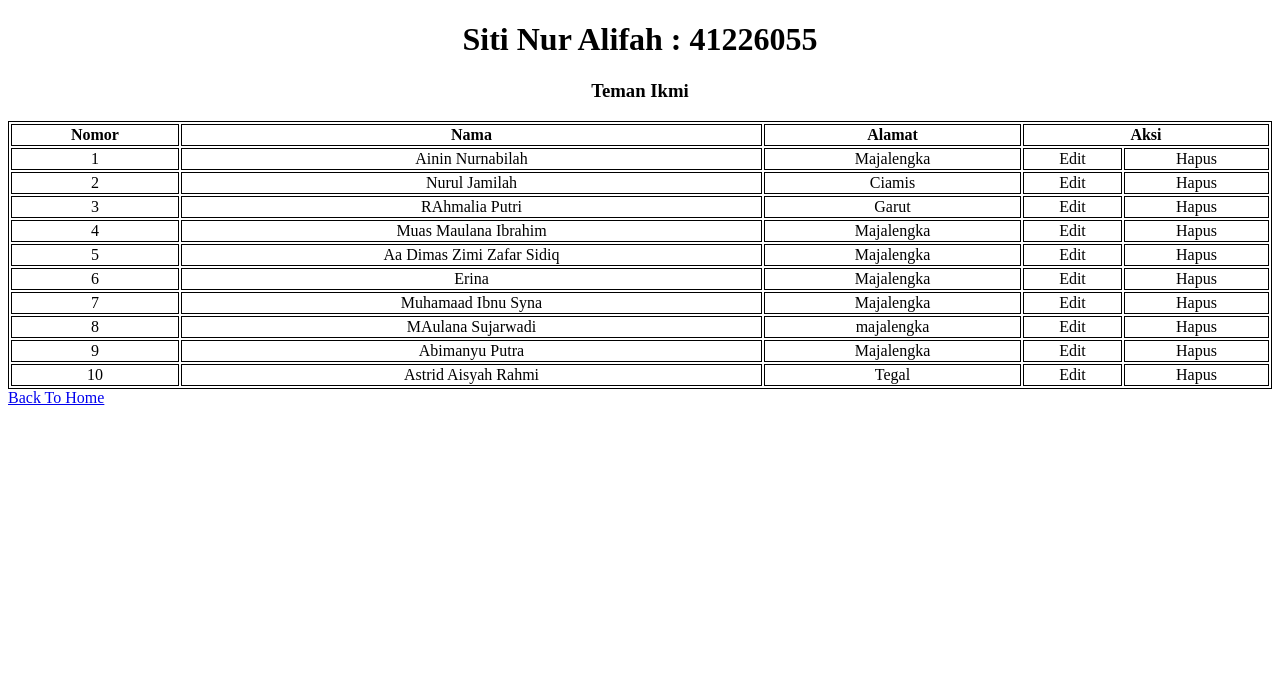
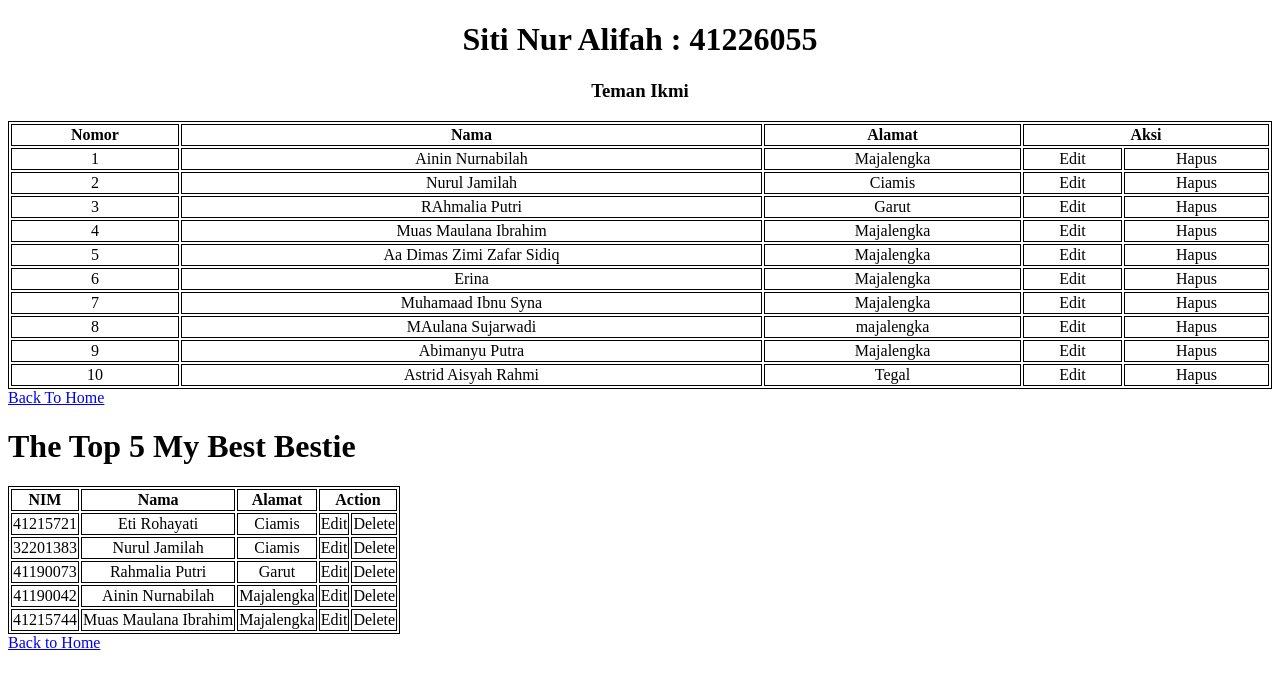
Before and after one commit to SitiNurAlifah/SitiNurAlifah.github.io, a plain HTML site: page p03/tabel.html in a window 1280 px wide. Drawn offline with Linux system fonts and the light colour scheme.

Commit message:
ini tugas p03 Siti Nur Alifah-NIM: 41226055

```diff
--- a/p03/tabel.html
+++ b/p03/tabel.html
@@ -96,3 +96,67 @@
     </div>
 </body>
 </html>
+
+
+<!DOCTYPE html>
+<html lang="en">
+  <head>
+    <meta charset="UTF-8" />
+    <meta http-equiv="X-UA-Compatible" content="IE=edge" />
+    <meta name="viewport" content="width=device-width, initial-scale=1.0" />
+    <link rel="stylesheet" href="../css/style.css" />
+    <title>5 Best Friends</title>
+  </head>
+  <body>
+    <h1 class="title">The Top 5 My Best Bestie</h1>
+    <table class="tabel">
+      <tr class="kepala-tabel">
+        <th>NIM</th>
+        <th>Nama</th>
+        <th>Alamat</th>
+        <th colspan="2">Action</th>
+      </tr>
+      <tr>
+        <td>41215721</td>
+        <td>Eti Rohayati</td>
+        <td>Ciamis</td>
+        <td class="ngubah">Edit</td>
+        <td class="ngapus">Delete</td>
+      </tr>
+      <tr>
+        <td>32201383</td>
+        <td>Nurul Jamilah</td>
+        <td>Ciamis</td>
+        <td class="ngubah">Edit</td>
+        <td class="ngapus">Delete</td>
+      </tr>
+      <tr>
+        <td>41190073</td>
+        <td>Rahmalia Putri</td>
+        <td>Garut</td>
+        <td class="ngubah">Edit</td>
+        <td class="ngapus">Delete</td>
+      </tr>
+      <tr>
+        <td>41190042</td>
+        <td>Ainin Nurnabilah</td>
+        <td>Majalengka</td>
+        <td class="ngubah">Edit</td>
+        <td class="ngapus">Delete</td>
+      </tr>
+      <tr>
+        <td>41215744</td>
+        <td>Muas Maulana Ibrahim</td>
+        <td>Majalengka</td>
+        <td class="ngubah">Edit</td>
+        <td class="ngapus">Delete</td>
+      </tr>
+    </table>
+
+    <div class="tombol-back-bestie-css">
+      <a onclick="alert('Kamu mau kembali?')" href="../index.html"
+        >Back to Home</a
+      >
+    </div>
+  </body>
+</html>
```
Also changed, not shown: index.html (+12 -0 lines), p03/css.html (added, +62 -0 lines).
